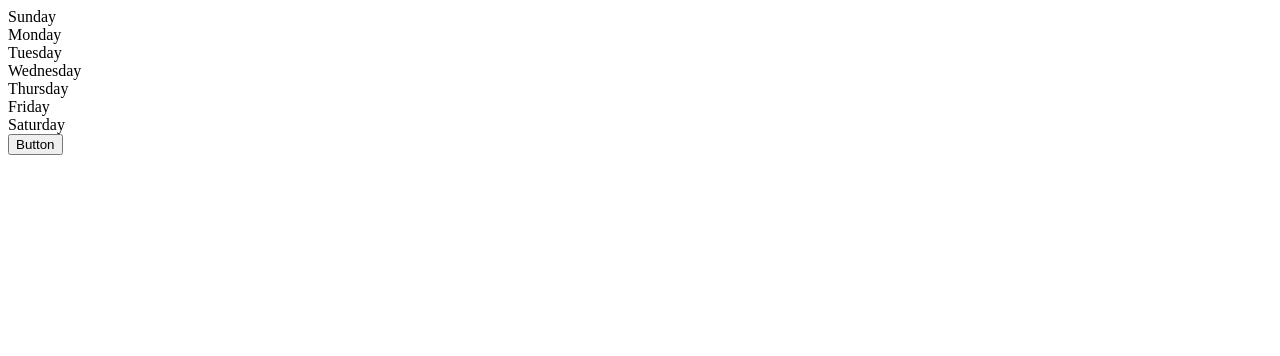
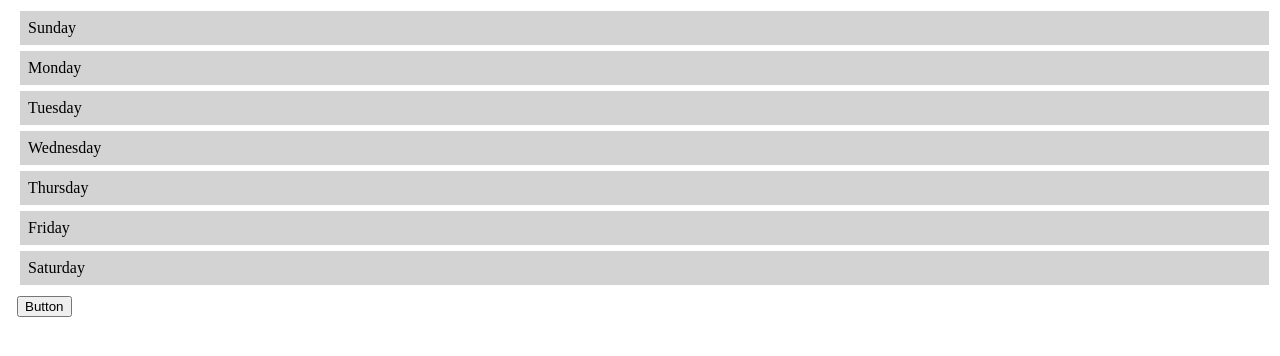
Before and after one commit to madhurabhujbal/simpleList-VueJS, a Vue app: page / in a window 1280 px wide. Shown: the top 356 px of the page. Built offline with nearby package versions, Linux system fonts and the light colour scheme.

Commit message:
Add styling code for App and its component

```diff
--- a/src/App.vue
+++ b/src/App.vue
@@ -1,7 +1,7 @@
 <template>
-<div>
+<div class="list-app">
     <WeekDay v-for="(item, id) in listItems" v-bind:key='id' v-bind:weekday="item" />
-  <button @click="buttonClicked">Button</button>
+  <button class="button" @click="buttonClicked">Button</button>
 </div>
 </template>
 
@@ -33,5 +33,12 @@ export default {
 </script>
 
 <style>
+.list-app {
+margin-left: 9px;
+}
+
+.button {
+  margin-top: 8px;
+}
 
 </style>
--- a/src/components/WeekDay.vue
+++ b/src/components/WeekDay.vue
@@ -1,5 +1,5 @@
 <template>
-  <div>
+  <div class="week-day">
       {{weekday.day}}
   </div>
 </template>
@@ -13,5 +13,12 @@ export default {
 </script>
 
 <style>
+.week-day {
+  padding: 8px;
+  background: rgb(212, 211, 211);
+  border-style: solid;
+  border-color: white;
+}
+
 
 </style>
```
